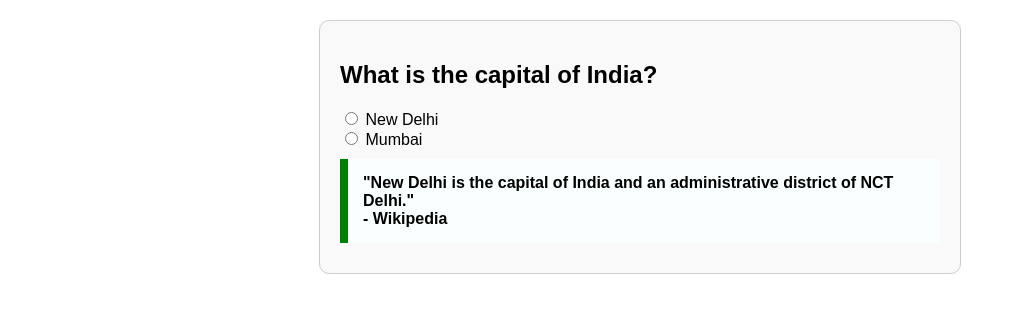
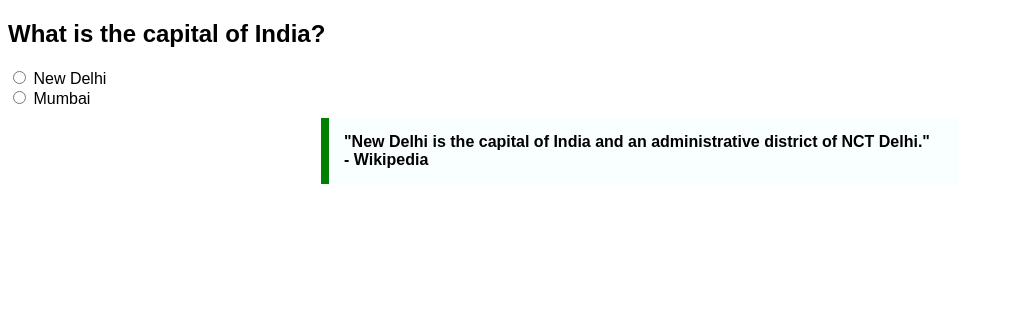
Before and after one commit to acciojob/trivia-sonukds, a website: page main.html in a window 1280 px wide. Shown: the whole page, without its empty margins (0-1016 px from the left). Drawn offline with Linux system fonts and the light colour scheme.

Commit message:
created a submission

```diff
--- a/main.html
+++ b/main.html
@@ -8,14 +8,14 @@
         body {
             font-family: Arial, sans-serif;
         }
-        .question-container {
+        /* .question-container {
             max-width: 600px;
-            margin: 20px auto;
-            padding: 20px;
-            border: 1px solid #ccc;
+            margin: 10px ;
+            padding: 15px;
+            border: 8px solid #ccc;
             border-radius: 10px;
-            background-color: #f9f9f9;
-        }
+            background-color: #f8fffe;
+        } */
         .options {
             margin: 10px 0;
         }
```
